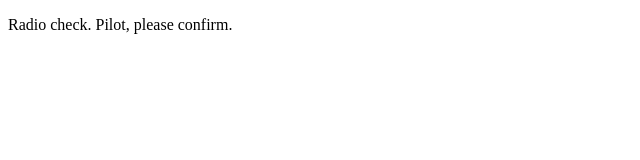
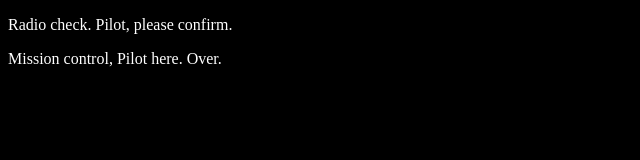
Before and after one commit to frazier0326/communication-log-pilot, a plain HTML site: page index.html in a window 1280 px wide. Shown: the whole page, without its empty margins (0-640 px from the left). Drawn offline with Linux system fonts and the light colour scheme.

Commit message:
added html and css

```diff
--- a/index.html
+++ b/index.html
@@ -1,6 +1,10 @@
 <!DOCTYPE html>
 <html>
+   <head>
+      <link rel="stylesheet" type="text/css" href="style.css">
+   </head>
    <body>
       <p>Radio check. Pilot, please confirm.</p>
+      <p>Mission control, Pilot here. Over.</p>
    </body>
 </html>
--- /dev/null
+++ b/style.css
@@ -0,0 +1,4 @@
+body {
+    color: white;
+    background-color: black;
+ }
```
